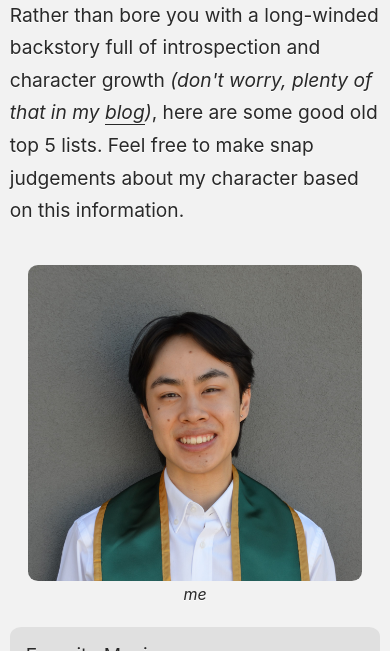
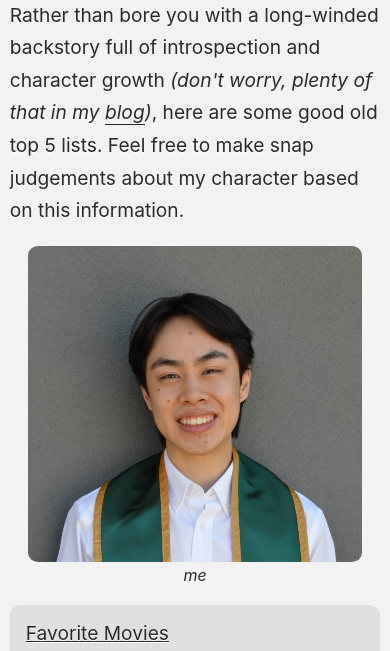
Before and after one commit to andrewtchan/andrewtchan.github.io, an Eleventy site: page pages/about.html in a window 390 px wide. Shown: the part 144-795 px from the top of the page. Built offline with nearby package versions, Linux system fonts and the light colour scheme; Eleventy itself is replaced by a stand-in of ours; files that its build step writes are made by us from their sources.

Commit message:
faff: about page spacing

```diff
--- a/assets/css/base.css
+++ b/assets/css/base.css
@@ -119,7 +119,8 @@ footer li:last-child {
 }
 .about-intro figure {
   flex: 0 0 40%;
-  margin-left: 1rem;
+  margin-left: 1.5rem;
+  margin-right: 1rem;
 }
 .about-intro img {
   width: 100%;
@@ -197,7 +198,7 @@ footer li:last-child {
   .about-intro figure {
     flex: none;
     width: 90%;
-    margin-left: 0;
+    margin: 0 0 1rem 0;
   }
   .about-intro img {
     width: 100%;
```
